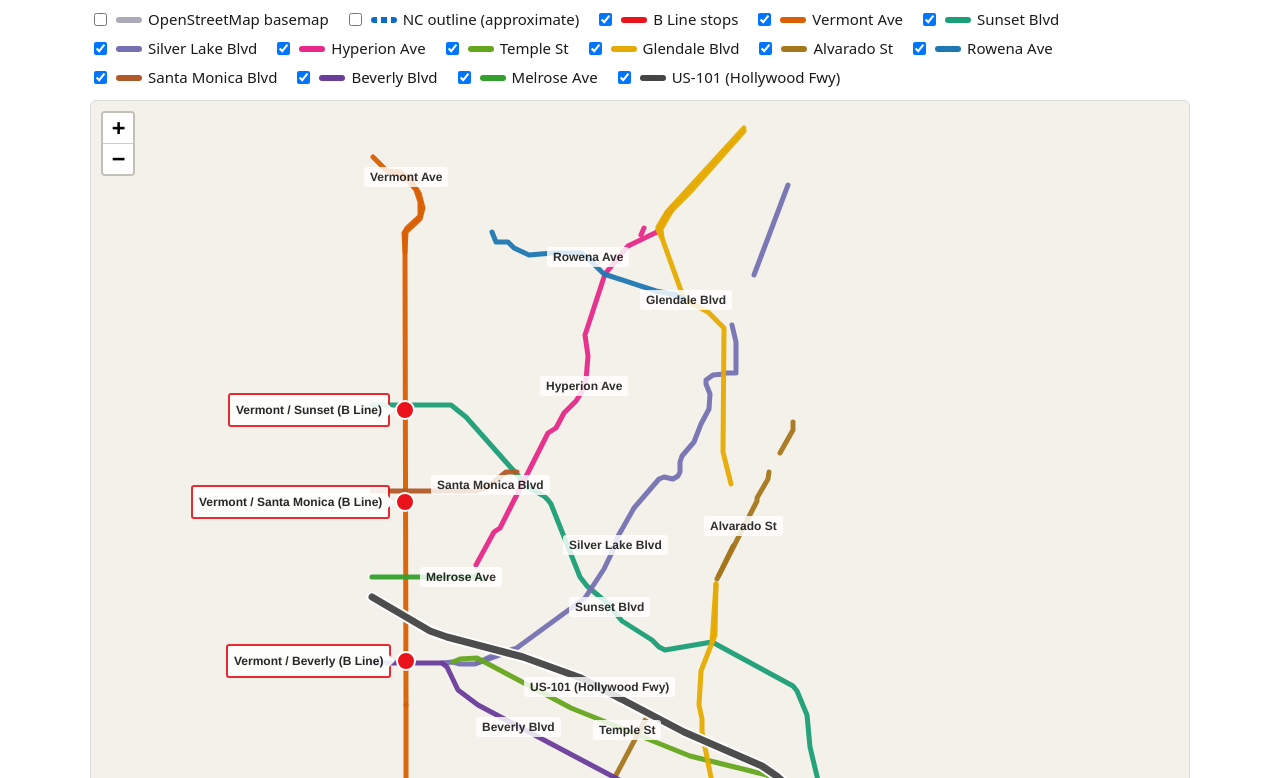
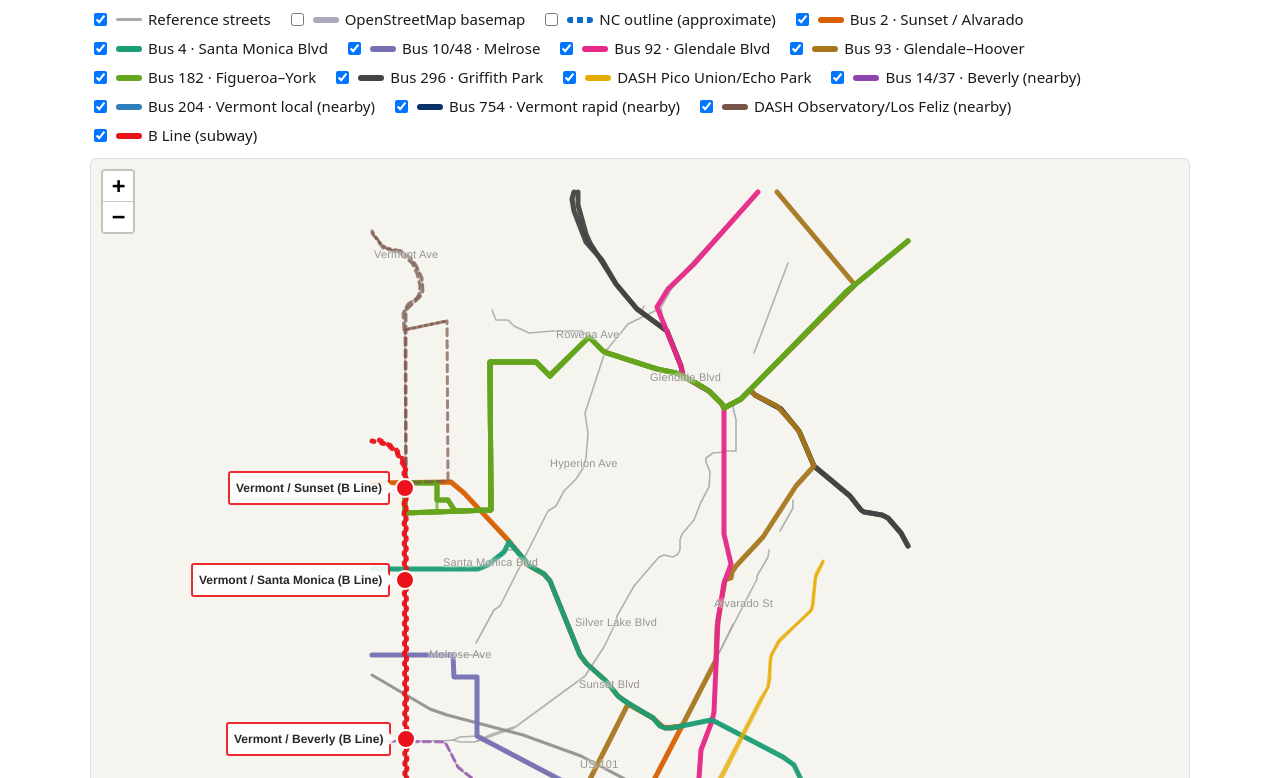
Before and after one commit to here/lax-slnc-transpo, a plain HTML site: page site/streets/index.html in a window 1280 px wide. Shown: the part 108-886 px from the top of the page. Drawn offline with nearby package versions, Linux system fonts and the light colour scheme.

Commit message:
Streets example page: all transit lines over thin gray reference streets
Keeps the original dashboard and transit pages unchanged.

Co-Authored-By: Claude Sonnet 5.5 <noreply@anthropic.com>
Claude-Session: https://claude.ai/code/session_01EVmfX9B967iPyoJqj2x3jH

```diff
--- a/site/streets/index.html
+++ b/site/streets/index.html
@@ -1,60 +1,71 @@
 <!doctype html>
 <html lang="en"><head><meta charset="utf-8"><meta name="viewport" content="width=device-width,initial-scale=1">
-<title>Silver Lake Key Streets</title>
+<title>Silver Lake Transit Over Key Streets</title>
 <link rel="stylesheet" href="https://cdnjs.cloudflare.com/ajax/libs/leaflet/1.9.4/leaflet.min.css">
 <style>
-:root{--bg:#fff;--fg:#1a1a1a;--mut:#666;--line:#ddd;--acc:#0b6bcb;--canvas:#f4f1ea;--lbl:rgba(255,255,255,.92)}
-@media(prefers-color-scheme:dark){:root{--bg:#161616;--fg:#eee;--mut:#9a9a9a;--line:#333;--acc:#6db3ff;--canvas:#1f1f1d;--lbl:rgba(30,30,30,.92)}}
+:root{--bg:#fff;--fg:#1a1a1a;--mut:#666;--line:#ddd;--acc:#0b6bcb;--canvas:#f6f4ee;--lbl:#8a8a8a;--st:#a9a9a9;--fwy:#8c8c8c;--halo:rgba(246,244,238,.9)}
+@media(prefers-color-scheme:dark){:root{--bg:#161616;--fg:#eee;--mut:#9a9a9a;--line:#333;--acc:#6db3ff;--canvas:#1f1f1d;--lbl:#8f8f8f;--st:#5c5c58;--fwy:#77776f;--halo:rgba(31,31,29,.9)}}
 body{margin:0;background:var(--bg);color:var(--fg);font:15px/1.4 system-ui,sans-serif}
 main{max-width:1100px;margin:0 auto;padding:16px}
 h1{font-size:1.4rem;margin:0 0 4px}.sub{color:var(--mut);margin:0 0 12px}a{color:var(--acc)}
-#map{height:720px;border:1px solid var(--line);border-radius:6px;margin:12px 0;background:var(--canvas)}
+#map{height:760px;border:1px solid var(--line);border-radius:6px;margin:12px 0;background:var(--canvas)}
 @media(max-width:700px){#map{height:75vh}}
 .legend{display:flex;flex-wrap:wrap;gap:8px 16px;margin:8px 0}
 .legend label{display:flex;align-items:center;gap:6px;cursor:pointer}
 .sw{display:inline-block;width:26px;height:6px;border-radius:3px}
-.lbl{background:var(--lbl);color:var(--fg);border:0;font-weight:600;box-shadow:none;padding:1px 6px}
+.slbl{background:none;border:0;box-shadow:none;color:var(--lbl);font-size:11px;font-weight:500;letter-spacing:.2px;padding:0;text-shadow:0 0 3px var(--halo),0 0 3px var(--halo),0 0 3px var(--halo)}
+.slbl:before{display:none}
 .stn{background:#fff;color:#111;border:2px solid #eb131b;font-weight:700;box-shadow:none}
 </style></head><body><main>
-<p class="sub"><a href="../">&larr; 311 dashboard</a> · <a href="../transit/">Transit map</a></p>
-<h1>Silver Lake key streets</h1>
+<p class="sub"><a href="../">&larr; 311 dashboard</a> · <a href="../transit/">Full transit page</a></p>
+<h1>Silver Lake transit over key streets <span class="sub">(example)</span></h1>
 <p class="sub" id="meta">Loading…</p>
 <div class="legend" id="legend"></div>
 <div id="map"></div>
-<p class="sub">Streets: <a href="https://caltrans-gis.dot.ca.gov/arcgis/rest/services/CHhighway/All_Roads">Caltrans All Roads</a> public road network. Train stops: LA Metro B Line (GTFS). Basemap, when turned on: &copy; <a href="https://www.openstreetmap.org/copyright">OpenStreetMap</a> contributors. The NC outline is approximate (derived from 311 case locations). <a href="silver-lake-streets.png">Download as PNG</a>.</p>
+<p class="sub">A lighter companion to the <a href="../transit/">full transit map</a>: the transit lines are the point, and only twelve streets (Vermont, Sunset, Silver Lake Blvd, Hyperion, Temple, Glendale, Alvarado, Rowena, Santa Monica, Beverly, Melrose, US-101) are drawn as thin gray lines for orientation. Bus stops are left off; B Line stops are shown. Dotted lines are the B Line; dashed lines are nearby routes outside the NC. Streets: <a href="https://caltrans-gis.dot.ca.gov/arcgis/rest/services/CHhighway/All_Roads">Caltrans All Roads</a>. Transit: LA Metro and LADOT GTFS. Basemap, when on: &copy; <a href="https://www.openstreetmap.org/copyright">OpenStreetMap</a> contributors. NC outline is approximate. <a href="silver-lake-streets.png">Download as PNG</a>.</p>
 <script src="https://cdnjs.cloudflare.com/ajax/libs/leaflet/1.9.4/leaflet.min.js"></script>
 <script>
 const $=id=>document.getElementById(id);
 const esc=s=>String(s??"").replace(/[&<>"]/g,c=>({"&":"&amp;","<":"&lt;",">":"&gt;",'"':"&quot;"}[c]));
-const PAL=["#d95f02","#1b9e77","#7570b3","#e7298a","#66a61e","#e6ab02","#a6761d","#1f78b4","#b15928","#6a3d9a","#33a02c","#444444"];
-const map=L.map("map",{zoomSnap:0.25,zoomControl:true});
-const tiles=L.tileLayer("https://tile.openstreetmap.org/{z}/{x}/{y}.png",{maxZoom:19,attribution:"© OpenStreetMap contributors",opacity:.55});
-fetch("data/streets.json").then(r=>r.json()).then(d=>{
-  const names=Object.keys(d.streets),groups={};
-  $("meta").textContent=`${names.length} streets and the B Line train stops. Toggle streets in the legend.`;
-  map.fitBounds([[d.view[1],d.view[0]],[d.view[3],d.view[2]]],{padding:[10,10]});
-  names.forEach((n,i)=>{
-    const g=L.layerGroup().addTo(map),col=PAL[i%PAL.length],fwy=/101/.test(n);groups[n]=g;
-    d.streets[n].forEach(c=>{
-      const ll=c.map(p=>[p[1],p[0]]);
-      if(fwy)L.polyline(ll,{color:"#fff",weight:11,opacity:1,lineCap:"round"}).addTo(g);
-      L.polyline(ll,{color:col,weight:fwy?7:5,opacity:.95,lineCap:"round",lineJoin:"round"}).bindTooltip(n).addTo(g);
-    });
-    const m=d.labels[n];
-    if(m)L.circleMarker([m[1],m[0]],{radius:0.5,opacity:0,fillOpacity:0,interactive:false}).addTo(g).bindTooltip(n,{permanent:true,direction:"center",className:"lbl"});
+const NAMES={"2":"Bus 2 · Sunset / Alvarado","4":"Bus 4 · Santa Monica Blvd","10":"Bus 10/48 · Melrose","92":"Bus 92 · Glendale Blvd","93":"Bus 93 · Glendale–Hoover","182":"Bus 182 · Figueroa–York","296":"Bus 296 · Griffith Park","DASH":"DASH Pico Union/Echo Park","14":"Bus 14/37 · Beverly (nearby)","204":"Bus 204 · Vermont local (nearby)","754":"Bus 754 · Vermont rapid (nearby)","DASH-LF":"DASH Observatory/Los Feliz (nearby)","B":"B Line (subway)"};
+const ORDER=["2","4","10","92","93","182","296","DASH","14","204","754","DASH-LF","B"];
+const NEARBY=new Set(["14","204","754","DASH-LF"]);
+const map=L.map("map",{zoomSnap:0.25});
+map.createPane("ref").style.zIndex=380;      // streets sit under the transit lines
+const tiles=L.tileLayer("https://tile.openstreetmap.org/{z}/{x}/{y}.png",{maxZoom:19,attribution:"© OpenStreetMap contributors",opacity:.45});
+Promise.all([fetch("data/streets.json").then(r=>r.json()),fetch("../transit/data/transit.json").then(r=>r.json())]).then(([S,T])=>{
+  map.fitBounds([[T.view[1],T.view[0]],[T.view[3],T.view[2]]],{padding:[10,10]});
+  const groups={};
+  // reference streets: thin, gray, labeled in small type
+  const ref=L.layerGroup().addTo(map);groups.__ref=ref;
+  const css=n=>getComputedStyle(document.documentElement).getPropertyValue(n).trim();
+  Object.entries(S.streets).forEach(([n,lines])=>{
+    const fwy=/101/.test(n);
+    lines.forEach(c=>L.polyline(c.map(p=>[p[1],p[0]]),{pane:"ref",color:css(fwy?"--fwy":"--st"),weight:fwy?3:1.6,opacity:.9,lineCap:"round",lineJoin:"round",interactive:false}).addTo(ref));
+    const m=S.labels[n];
+    if(m)L.circleMarker([m[1],m[0]],{pane:"ref",radius:0.5,opacity:0,fillOpacity:0,interactive:false}).addTo(ref)
+      .bindTooltip(n.replace(/ \(.*\)/,""),{permanent:true,direction:"center",className:"slbl"});
   });
-  const st=L.layerGroup().addTo(map);groups["__stn"]=st;
-  d.stations.forEach(s=>{
-    L.circleMarker([s.lat,s.lon],{radius:9,color:"#fff",weight:2,fillColor:"#eb131b",fillOpacity:1}).addTo(st)
+  // transit lines: the point of the map
+  ORDER.forEach(r=>groups[r]=L.layerGroup().addTo(map));
+  T.lines.forEach(l=>{
+    L.polyline(l.coords.map(c=>[c[1],c[0]]),{color:T.colors[l.route],weight:l.route==="B"?5:(l.in_nc?5:3),opacity:l.in_nc||l.route==="B"?.95:.7,
+      dashArray:l.route==="B"?"2 8":(NEARBY.has(l.route)?"7 5":null),lineCap:"round"}).bindTooltip(NAMES[l.route]||l.route).addTo(groups[l.route]);
+  });
+  // train stops only (no bus stops)
+  T.stops.filter(s=>s.mode==="rail").forEach(s=>{
+    L.circleMarker([s.lat,s.lon],{radius:9,color:"#fff",weight:2,fillColor:"#eb131b",fillOpacity:1}).addTo(groups.B)
       .bindTooltip(s.name.replace(/ Station.*/,"")+" (B Line)",{permanent:true,direction:"left",offset:[-9,0],className:"stn"});
   });
-  const nc=L.geoJSON(d.boundary,{style:{color:"#0b6bcb",weight:3,dashArray:"6 4",fillOpacity:.04}}).bindTooltip("Silver Lake NC (approximate)");
-  groups["__nc"]=nc;groups["__osm"]=tiles;
+  groups.__nc=L.geoJSON(T.boundary,{style:{color:"#0b6bcb",weight:3,dashArray:"6 4",fillOpacity:.04}}).bindTooltip("Silver Lake NC (approximate)");
+  groups.__osm=tiles;
+  const dashed='repeating-linear-gradient(90deg,#0b6bcb 0 6px,transparent 6px 10px)';
+  $("meta").textContent=`${ORDER.length-1} bus routes plus the B Line, over ${Object.keys(S.streets).length} reference streets. Toggle anything in the legend.`;
   $("legend").innerHTML=
+    `<label><input type="checkbox" data-r="__ref" checked><span class="sw" style="background:#a9a9a9;height:3px"></span>Reference streets</label>`+
     `<label><input type="checkbox" data-r="__osm"><span class="sw" style="background:#aab"></span>OpenStreetMap basemap</label>`+
-    `<label><input type="checkbox" data-r="__nc"><span class="sw" style="background:repeating-linear-gradient(90deg,#0b6bcb 0 6px,transparent 6px 10px)"></span>NC outline (approximate)</label>`+
-    `<label><input type="checkbox" data-r="__stn" checked><span class="sw" style="background:#eb131b"></span>B Line stops</label>`+
-    names.map((n,i)=>`<label><input type="checkbox" data-r="${esc(n)}" checked><span class="sw" style="background:${PAL[i%PAL.length]}"></span>${esc(n)}</label>`).join("");
+    `<label><input type="checkbox" data-r="__nc"><span class="sw" style="background:${dashed}"></span>NC outline (approximate)</label>`+
+    ORDER.map(r=>`<label><input type="checkbox" data-r="${r}" checked><span class="sw" style="background:${T.colors[r]}"></span>${esc(NAMES[r])}</label>`).join("");
   $("legend").addEventListener("change",e=>{const g=groups[e.target.dataset.r];if(!g)return;e.target.checked?g.addTo(map):map.removeLayer(g)});
   window.__ready=true;
 }).catch(e=>$("meta").textContent="Failed to load data: "+e);
```
Also changed, not shown: site/index.html (+1 -1 lines), site/transit/index.html (+1 -1 lines), site/streets/silver-lake-streets.png.
